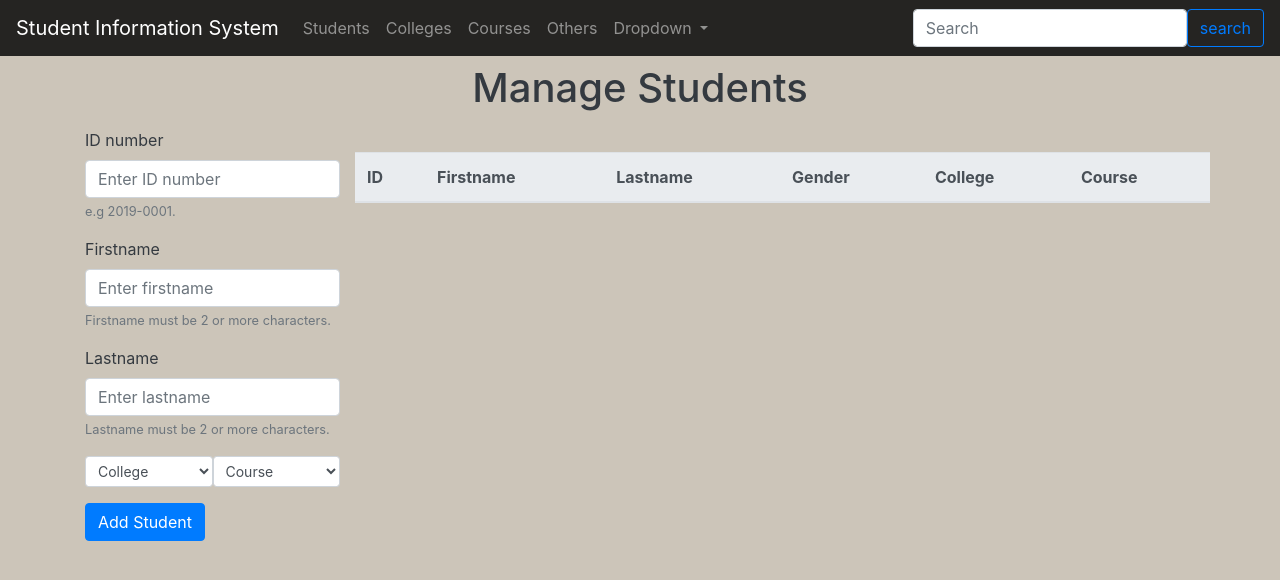
After one commit to richardjamolodmagsalayjr/StudentInformationSystem-WebApplication-Python, a Flask app: page /student in a window 1280 px wide. The commit adds this page. Shown: the top 580 px of the page. Run offline with Flask 2, Linux system fonts and the light colour scheme; lists and menus that the app fills with data are empty; some libraries are stand-ins or nearby versions.

Commit message:
Create a template for managing students' record.

```diff
--- a/ssis_website/student.py
+++ b/ssis_website/student.py
@@ -1,3 +1,7 @@
-from flask import Blueprint
+from flask import Blueprint, render_template
 
 student = Blueprint('student', __name__)
+
+@student.route("/student")
+def manageStudent():
+    return render_template("manage_student.html")
--- a/ssis_website/templates/base_layout.html
+++ b/ssis_website/templates/base_layout.html
@@ -9,8 +9,8 @@
 
      <title> {% block title %} {% endblock title %} </title>
 
-     <body style = "background-color: #1f2833;">
-        <nav class="navbar navbar-expand-lg navbar-dark" style="background-color: #0b0c10;">
+     <body class="text-dark" style = "background-color: #ccc5b9;">
+        <nav class="navbar navbar-expand-lg navbar-dark" style="background-color: #252422;">
             <a class="navbar-brand " href="/homepage">Student Information System</a>
             <button class="navbar-toggler" type="button" data-toggle="collapse" data-target="#navbarSupportedContent" aria-controls="navbarSupportedContent" aria-expanded="false" aria-label="Toggle navigation">
               <span class="navbar-toggler-icon"></span>
@@ -20,7 +20,7 @@
               <ul class="navbar-nav mr-auto">
 
                 <li class="nav-item">
-                  <a class="nav-link" href="#">Students<span class="sr-only">(current)</span></a>
+                  <a class="nav-link" href="/student">Students<span class="sr-only">(current)</span></a>
                 </li>
 
                 <li class="nav-item">
@@ -57,8 +57,11 @@
 
         </nav>
 
+        <!-- this block only appears in the homepage template -->
         {% block haedline %} {% endblock %}
 
+        <!--  this block is an input form in manage_student template -->
+        {% block manage_student %} {% endblock %}
 
     <!-- Optional JavaScript -->
     <!-- jQuery first, then Popper.js, then Bootstrap JS -->
--- a/ssis_website/templates/homepage.html
+++ b/ssis_website/templates/homepage.html
@@ -1,4 +1,4 @@
 {% extends "base_layout.html" %}
 {% block title %} Homepage {% endblock title %}
 
-{% block headline %}<h1> Makes managing information easier.</h1>{% endblock %}
+{% block headline %} Makes managing information easier. {% endblock %}
--- /dev/null
+++ b/ssis_website/templates/manage_student.html
@@ -0,0 +1,81 @@
+{% extends "base_layout.html" %}
+
+{% block manage_student %}
+    <h1 class="text-center mt-2 mb-3">Manage Students</h1>
+
+    <div class="container">
+        <div class="row">
+
+            <!-- This is a form for adding a student to the database -->
+            <form class='col-3' p-5;">
+
+                <!--Id number entry -->
+                <div class="form-group m">
+                    <label for="exampleInputPassword1">ID number</label>
+                    <input type="text" class="form-control" id="id_number" name="id_number" placeholder="Enter ID number">
+                    <small id="firstname_help" class="form-text text-muted">e.g 2019-0001.</small>
+                </div>
+
+                <!--firstname entry-->
+                <div class="form-group">
+                    <label for="firstname">Firstname</label>
+                    <input type="text" class="form-control" id="firstname" name="firstname" placeholder="Enter firstname">
+                    <small id="firstname_help" class="form-text text-muted">Firstname must be 2 or more characters.</small>
+                </div>
+
+                 <!--lastname entry-->
+                <div class="form-group">
+                    <label for="lastname">Lastname</label>
+                    <input type="text" class="form-control" id="lastname" name="lastname" placeholder="Enter lastname">
+                    <small id="lastname_help" class="form-text text-muted">Lastname must be 2 or more characters.</small>
+                </div>
+
+               <!-- college and courses dropdowns, positioned inline -->
+               <div class="container">
+                    <div class="row">
+                        <select class="form-control form-control-sm col ms-1 me-2" id="college" name="college">
+                            <option>College</option>
+                        </select>
+                        <select class="form-control form-control-sm col col me-1" id="course" name="course">
+                            <option>Course</option>
+                        </select>
+                    </div>
+               </div>
+
+               <!-- add student button -->
+                <div class="text-start">
+                    <button type="submit" class="btn btn-primary mt-3 ">Add Student</button>
+                </div>
+
+            </form>
+
+
+        <!-- table of student records -->
+        <table class="col-9 table mt-4 ms-5">
+            <thead class="thead-light">
+              <tr>
+                <th scope="col">ID</th>
+                <th scope="col">Firstname</th>
+                <th scope="col">Lastname</th>
+                <th scope="col">Gender</th>
+                <th scope="col">College</th>
+                <th scope="col">Course</th>
+              </tr>
+            </thead>
+            <tbody>
+              <tr>
+
+              </tr>
+              <tr>
+
+              </tr>
+              <tr>
+
+              </tr>
+            </tbody>
+          </table>
+        </div>
+
+    </div>
+
+{% endblock %}
```
Also changed, not shown: ssis_website/__init__.py (+6 -3 lines), 1 other file.
